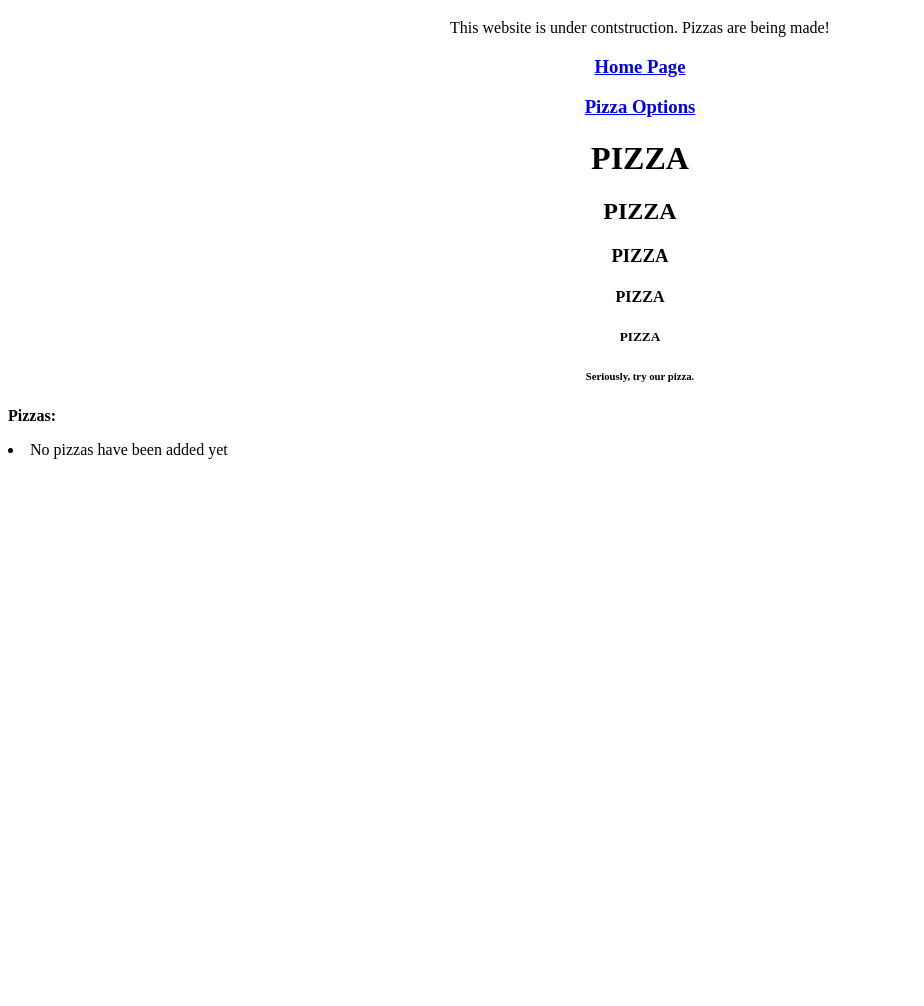
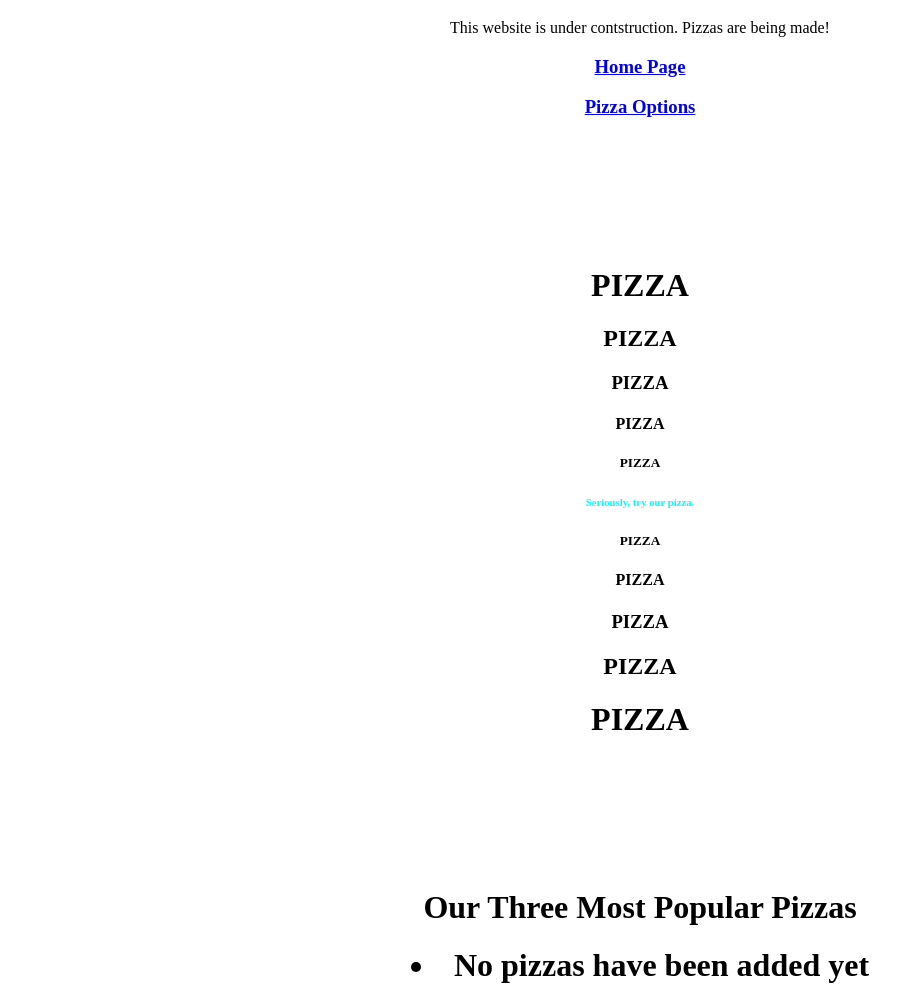
Before and after one commit to lucslay/finaldjangopizzaproject, a Django app: template pizzas/templates/pizzas/pizzas.html in a window 1280 px wide. Shown: the part 1136-2142 px from the top of the page, without its empty margins (0-924 px from the left). Before the commit the page ends 1595 px from the top, so only its background shows below. Run offline with Django 3.2, Linux system fonts and the light colour scheme; the template is opened without the code that fills it, so the values that code supplies are empty.

Commit message:
final push, css broken

```diff
--- a/pizzas/templates/pizzas/base.html
+++ b/pizzas/templates/pizzas/base.html
@@ -1,30 +1,52 @@
 {% load static %}
 
 <!--This is the base HTML file for what every page will have in common "parent page" -->
+<link rel="stylesheet" type="text/css" href="color.css">
 <div class="header-div">
 <center>
-    <h1><p id="basetitle"><b> Welcome to Shorty's Pizza! </b></p></h1>
+    <h1><p id="basetitle"><b><i> Welcome to Shorty's Pizza! </i></b></p></h1>
 </center>
 </div>
 
+<center>
 <img src="https://img.cdn4dd.com/cdn-cgi/image/fit=contain,width=1200,height=672,format=auto/https://doordash-static.s3.amazonaws.com/media/photos/ba57d434-bbe9-48ad-9de8-cc5d539e83ca-retina-large.jpg" width="500px" height="350px">
 <img src="https://media-cdn.tripadvisor.com/media/photo-s/02/98/e3/2d/filename-shortys-242.jpg" alt="Picture of Shorty's Pizza!" width="500px" height="350px">
 <img src="https://x-default-stgec.uplynk.com/ausw/slices/71a/f9d6acf132d844f6947c7bc916fe8033/71ad84682f414d6ca445061910361d21/poster_e5f4e5f2dc9f454181256b5107c619d4.jpg" width="500px" height="350px">
 <img src="https://youthworks.com/wp-content/uploads/2019/05/Waco-welcome-sign.jpg" width="500px" height="350px">
 <img src="https://images-gmi-pmc.edge-generalmills.com/707293e9-875a-4f74-b41a-d52f14ad0aa6.jpg" width="500px" height="350px">
 <img src="https://pizzatoday.com/wp-content/uploads/2022/02/burratapizza-razza.jpg" width="500px" height="350px">
+</center>
 
 <center>
     <p>This website is under contstruction. Pizzas are being made!</p>
         <h3><a href="{% url 'pizzas:index' %}">Home Page</a></h3>
         <h3><a href="{% url 'pizzas:pizzas' %}">Pizza Options</a></h3>
 
+<br>
+<br>
+<br>
+<br>
+<br>
+<br>
+
 <h1>PIZZA</h1>
 <h2>PIZZA</h2>
 <h3>PIZZA</h3>
 <h4>PIZZA</h4>
 <h5>PIZZA</h5>
-<h6>Seriously, try our pizza.</h6>
+<h6 id="colorTest">Seriously, try our pizza.</h6>
+<h5>PIZZA</h5>
+<h4>PIZZA</h4>
+<h3>PIZZA</h3>
+<h2>PIZZA</h2>
+<h1>PIZZA</h1>
+
+<br>
+<br>
+<br>
+<br>
+<br>
+<br>
 </center>
 
 {% block content %}
--- /dev/null
+++ b/pizzas/templates/pizzas/color.css
@@ -0,0 +1,7 @@
+#colorTest {
+    color:aqua;
+}
+
+h6 {
+    color: aqua;
+}
--- a/pizzas/templates/pizzas/index.html
+++ b/pizzas/templates/pizzas/index.html
@@ -8,7 +8,7 @@
 <div id="homepage">
         <h2><p>Best Pizza in Town! Try out our pizza pillows as well!</p></h2>
         <p>
-            <h2>Our address is 1712 S 12th St Waco, TX 76706</h2>
+            <h2><bi><i>Our address is 1712 S 12th St Waco, TX 76706</i></bi></h2>
         </p>
 </div>
 </center>
--- a/pizzas/templates/pizzas/pizzas.html
+++ b/pizzas/templates/pizzas/pizzas.html
@@ -3,9 +3,9 @@
 {% block content %}
 {% load static %}
 
-
+<center>
 <div class="pizzas">
-    <p><b>Pizzas:</b></p>
+    <h1>Our Three Most Popular Pizzas<h1>
 
     {% for pizza in all_pizzas %}
 
@@ -17,5 +17,6 @@
     <li>No pizzas have been added yet</li>
     {% endfor %}
 </div>
+</center>
 
 {% endblock content %}
```
Also changed, not shown: db.sqlite3.
